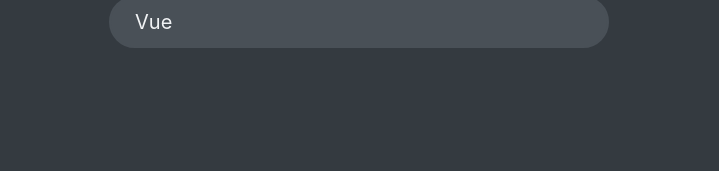
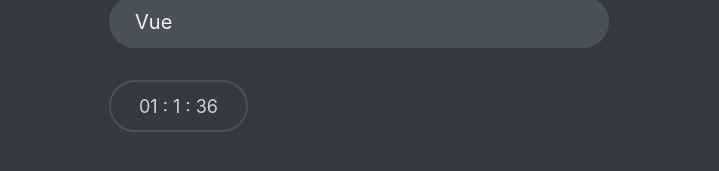
Before and after one commit to arafatah/react-quiz, a React (Create React App) app: page / in a window 1280 px wide. Both pictures are taken after a click on the button "Let's start". Shown: the part 569-740 px from the top of the page, without its empty margins (281-1000 px from the left). Built offline with nearby package versions, Linux system fonts and the light colour scheme; data requests are answered from the project's data file.

Commit message:
Add Timer and Footer components to App; implement countdown functionality

```diff
--- a/src/components/App.js
+++ b/src/components/App.js
@@ -8,6 +8,10 @@
 import NextButton from "./NextButton";
 import Progress from "./Progress";
 import FinishedScreen from "./FinishedScreen";
+import Footer from "./Footer";
+import Timer from "./Timer";
+
+const SECS_PER_QUESTIONS = 30;
 
 const initialState = {
   questions: [],
@@ -19,6 +23,7 @@
   answer: null,
   points: 0,
   highscore: 0,
+  secondsRemaining: 100,
 };
 
 function reducer(state, action) {
@@ -65,14 +70,22 @@
         questions: state.questions,
         status: "ready",
       };
+    case "tick":
+      return {
+        ...state,
+        secondsRemaining: state.secondsRemaining - 1,
+        status: state.secondsRemaining === 0 ? "finished" : state.status,
+      };
     default:
       throw new Error("Action unknown");
   }
 }
 
 export default function App() {
-  const [{ questions, status, index, answer, points, highscore }, dispatch] =
-    useReducer(reducer, initialState);
+  const [
+    { questions, status, index, answer, points, highscore, secondsRemaining },
+    dispatch,
+  ] = useReducer(reducer, initialState);
 
   const numbQuestions = questions.length;
   const maxPossiblePoints = questions.reduce(
@@ -112,12 +125,18 @@
                 dispatch={dispatch}
                 answer={answer}
               />
+              <Footer>
+                <Timer
+                  dispatch={dispatch}
+                  secondsRemaining={secondsRemaining}
+                />
                 <NextButton
                   dispatch={dispatch}
                   answer={answer}
                   index={index}
                   numbQuestions={numbQuestions}
                 />
+              </Footer>
             </>
           )}
           {status === "finished" && (
--- /dev/null
+++ b/src/components/Footer.js
@@ -0,0 +1,5 @@
+function Footer({ children }) {
+  return <footer>{children}</footer>;
+}
+
+export default Footer;
--- /dev/null
+++ b/src/components/Timer.js
@@ -0,0 +1,23 @@
+import { useEffect } from "react";
+
+function Timer({ dispatch, secondsRemaining }) {
+  const mins = Math.floor(secondsRemaining / 60);
+  const second = secondsRemaining % 60;
+  useEffect(
+    function () {
+      setInterval(function () {
+        dispatch({ type: "tick" });
+      }, 1000);
+    },
+    [dispatch]
+  );
+
+  return (
+    <div className="timer">
+      {mins < 10 && "0"}
+      {mins} : {second < 10 && "0"}
+      {mins} : {second}
+    </div>
+  );
+}
+export default Timer;
```
Lines whose indentation alone changed are shown as unchanged.
